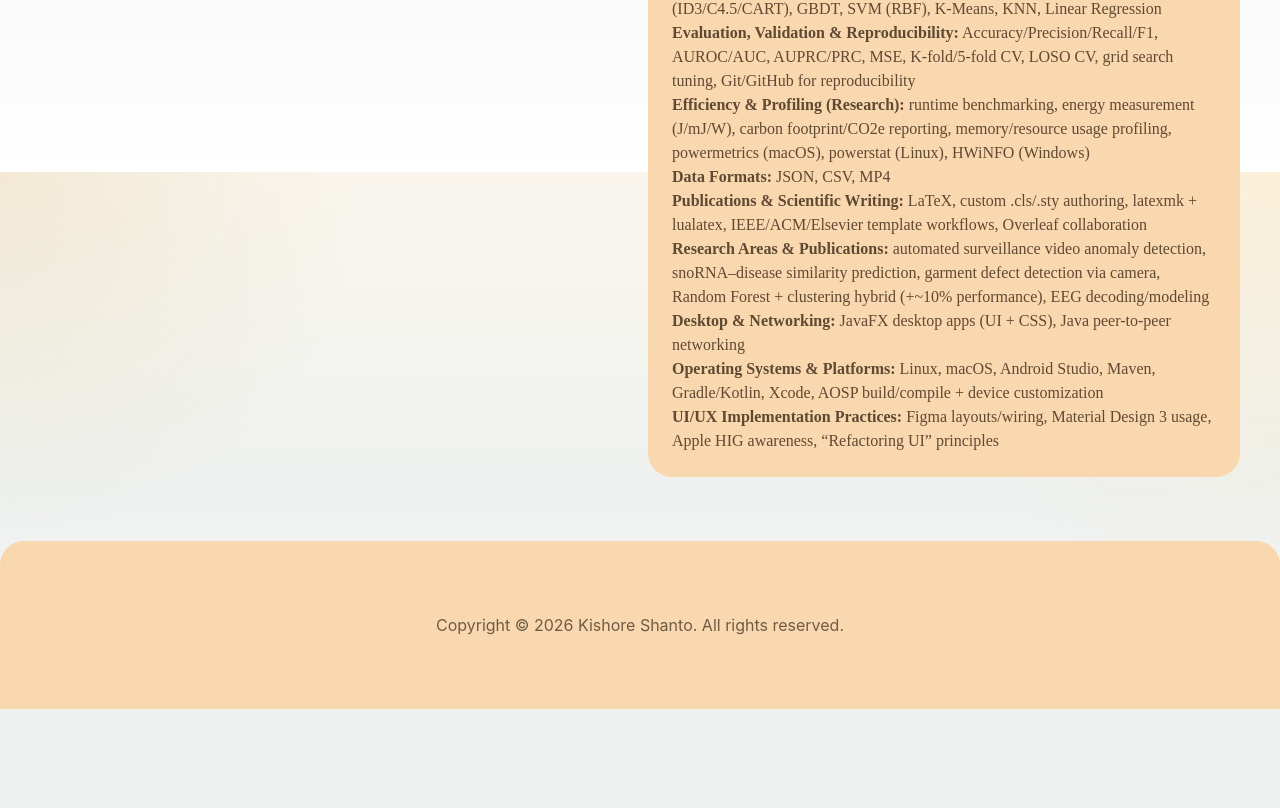
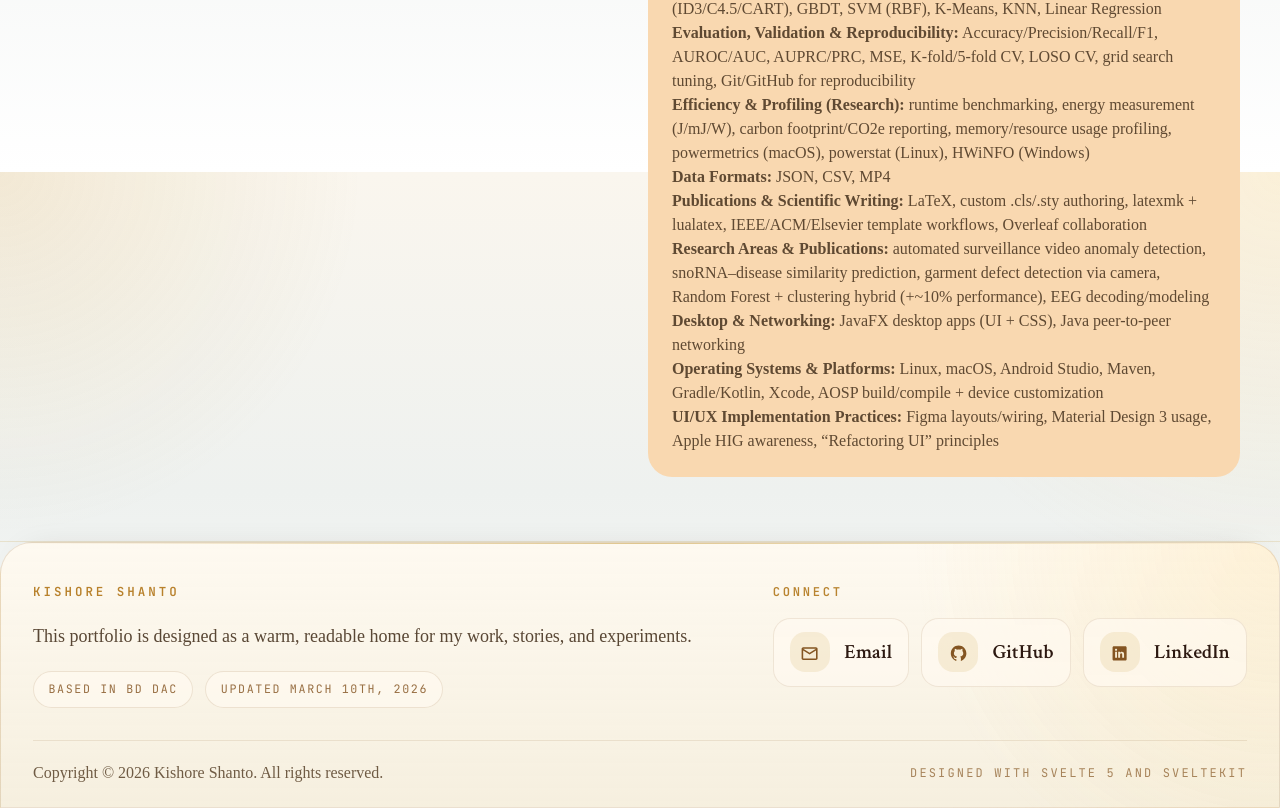
Before and after one commit to kishoreshanto/kishoreshanto, a SvelteKit app: page / in a window 1280 px wide. Shown: the part 1428-2236 px from the top of the page. Before the commit the page ends 2137 px from the top, so only its background shows below. Built offline with nearby package versions, Linux system fonts and the light colour scheme; a web font is replaced by a local one.

Commit message:
feat: redesign footer component with dynamic links and updated styling

```diff
--- a/src/components/Footer.svelte
+++ b/src/components/Footer.svelte
@@ -1,3 +1,253 @@
-<div id="footer" class="bottom-0 w-full rounded-t-3xl bg-[#f9d8b0] py-18 text-center text-gray-600">
-	<p>Copyright © 2026 Kishore Shanto. All rights reserved.</p>
-</div>
+<script lang="ts">
+	import data from '$lib/data_en.json';
+	import EmailIcon from '$component/visuals/icons/EmailIcon.svelte';
+	import GithubIcon from '$component/visuals/icons/GithubIcon.svelte';
+	import LinkedInIcon from '$component/visuals/icons/LinkedInIcon.svelte';
+	import InstagramIcon from '$component/visuals/icons/InstagramIcon.svelte';
+	import ResumeIcon from '$component/visuals/icons/ResumeIcon.svelte';
+
+	type FooterLink = {
+		label: string;
+		href: string;
+		show: boolean;
+		icon?: typeof EmailIcon;
+		external?: boolean;
+	};
+
+	const currentYear = new Date().getFullYear();
+
+	const navLinks: FooterLink[] = [
+		{ label: 'Home', href: '/', show: true },
+		{ label: 'Timeline', href: '/timeline', show: true },
+		{ label: 'Stories', href: '/story', show: true },
+		{ label: 'Contact', href: '/contact', show: true },
+		{ label: 'Chat', href: '/chat-with-me', show: true }
+	];
+
+	const connectLinks: FooterLink[] = [
+		{
+			label: 'Email',
+			href: `mailto:${data.mail}`,
+			show: data.show_mail,
+			icon: EmailIcon
+		},
+		{
+			label: 'GitHub',
+			href: data.github_url,
+			show: data.show_github,
+			icon: GithubIcon,
+			external: true
+		},
+		{
+			label: 'LinkedIn',
+			href: data.linkedin_url,
+			show: data.show_linkedin,
+			icon: LinkedInIcon,
+			external: true
+		},
+		{
+			label: 'Instagram',
+			href: data.instagram_url,
+			show: data.show_instagram,
+			icon: InstagramIcon,
+			external: true
+		},
+		{
+			label: 'Resume',
+			href: data.resume_url,
+			show: data.show_resume,
+			icon: ResumeIcon,
+			external: true
+		}
+	].filter((link) => link.show);
+</script>
+
+<footer class="footer-shell">
+	<div class="w-full">
+		<div class="footer-card">
+			<div
+				class="gap-10 flex flex-col md:flex-row justify-between items-start"
+			>
+				<div class="space-y-5">
+					<p class="footer-kicker">{data.name}</p>
+					<div class="space-y-4">
+						<p class="max-w-2xl font-ivy-text text-lg leading-relaxed text-gray-700">
+							This portfolio is designed as a warm, readable home for my work, stories,
+							and experiments.
+						</p>
+					</div>
+
+					<div class="flex flex-wrap gap-3 text-sm text-gray-600">
+						<span class="footer-pill">Based in {data.current_city}</span>
+						<span class="footer-pill">Updated {data.last_updated}</span>
+					</div>
+				</div>
+
+				<div class="space-y-4">
+					<p class="footer-column-title">Connect</p>
+					<div class="flex flex-row flex-wrap gap-3">
+						{#each connectLinks as link (link.label)}
+							<a
+								class="footer-contact-link"
+								href={link.href}
+								target={link.external ? '_blank' : undefined}
+								rel={link.external ? 'noopener noreferrer' : undefined}
+							>
+								<span class="footer-contact-icon">
+									{#if link.icon}
+										<link.icon />
+									{/if}
+								</span>
+								<span class="font-crimson-text text-xl font-semibold text-amber-800"
+									>{link.label}</span
+								>
+							</a>
+						{/each}
+					</div>
+				</div>
+			</div>
+
+			<div class="footer-bottom">
+				<p>Copyright © {currentYear} {data.name}. All rights reserved.</p>
+				<p class="font-mono text-xs tracking-[0.18em] text-amber-700/70 uppercase">
+					Designed with Svelte 5 and SvelteKit
+				</p>
+			</div>
+		</div>
+	</div>
+</footer>
+
+<style>
+	.footer-shell {
+		position: relative;
+		border-top: 1px solid rgb(196 154 60 / 0.2);
+	}
+
+	.footer-card {
+		position: relative;
+		overflow: hidden;
+		border-radius: 2rem 2rem 0 0;
+		border: 1px solid rgb(132 85 34 / 0.16);
+		background:
+			radial-gradient(circle at top right, rgb(255 210 117 / 0.2), transparent 28%),
+			linear-gradient(180deg, rgb(255 250 240 / 0.9), rgb(245 237 217 / 0.82));
+		padding: 2rem 1.5rem 1.25rem;
+		box-shadow: 0 -14px 36px -30px rgb(44 24 16 / 0.2);
+	}
+
+	.footer-card::before {
+		content: '';
+		position: absolute;
+		inset: 0 auto auto 0;
+		height: 1px;
+		width: 100%;
+		background: linear-gradient(90deg, transparent, rgb(196 154 60 / 0.55), transparent);
+	}
+
+	.footer-kicker {
+		font-family: var(--font-mono);
+		font-size: 0.78rem;
+		font-weight: 600;
+		letter-spacing: 0.24em;
+		text-transform: uppercase;
+		color: rgb(168 103 0 / 0.82);
+	}
+
+	.footer-pill {
+		border-radius: 9999px;
+		border: 1px solid rgb(132 85 34 / 0.14);
+		background: rgb(255 250 240 / 0.72);
+		padding: 0.55rem 0.9rem;
+		font-family: var(--font-mono);
+		font-size: 0.73rem;
+		letter-spacing: 0.14em;
+		text-transform: uppercase;
+		color: rgb(132 85 34 / 0.84);
+	}
+
+	.footer-column-title {
+		font-family: var(--font-mono);
+		font-size: 0.76rem;
+		font-weight: 600;
+		letter-spacing: 0.22em;
+		text-transform: uppercase;
+		color: rgb(168 103 0 / 0.8);
+	}
+
+	.footer-link {
+		font-family: var(--font-crimson-text);
+		font-size: 1.35rem;
+		font-weight: 600;
+		color: rgb(132 85 34);
+		transition:
+			transform 180ms ease,
+			color 180ms ease;
+	}
+
+	.footer-link:hover {
+		transform: translateX(2px);
+		color: rgb(44 24 16);
+	}
+
+	.footer-contact-link {
+		display: flex;
+		align-items: center;
+		gap: 0.9rem;
+		border-radius: 1.1rem;
+		border: 1px solid rgb(132 85 34 / 0.12);
+		background: rgb(255 250 240 / 0.68);
+		padding: 0.85rem 1rem;
+		transition:
+			transform 180ms ease,
+			border-color 180ms ease,
+			background-color 180ms ease;
+	}
+
+	.footer-contact-link:hover {
+		transform: translateY(-1px);
+		border-color: rgb(132 85 34 / 0.26);
+		background: rgb(255 250 240 / 0.9);
+	}
+
+	.footer-contact-icon {
+		display: flex;
+		height: 2.5rem;
+		width: 2.5rem;
+		flex-shrink: 0;
+		align-items: center;
+		justify-content: center;
+		border-radius: 0.95rem;
+		background: rgb(196 154 60 / 0.14);
+	}
+
+	.footer-contact-icon :global(svg) {
+		margin: 0;
+		height: 1.2rem;
+		width: 1.2rem;
+		fill: rgb(132 85 34);
+	}
+
+	.footer-bottom {
+		margin-top: 2rem;
+		display: flex;
+		flex-direction: column;
+		gap: 0.5rem;
+		border-top: 1px solid rgb(132 85 34 / 0.12);
+		padding-top: 1.25rem;
+		font-family: var(--font-ivy-text);
+		font-size: 1rem;
+		color: rgb(111 91 68);
+	}
+
+	@media (min-width: 768px) {
+		.footer-card {
+			padding: 2.5rem 2rem 1.4rem;
+		}
+
+		.footer-bottom {
+			flex-direction: row;
+			align-items: center;
+			justify-content: space-between;
+		}
+	}
+</style>
```
